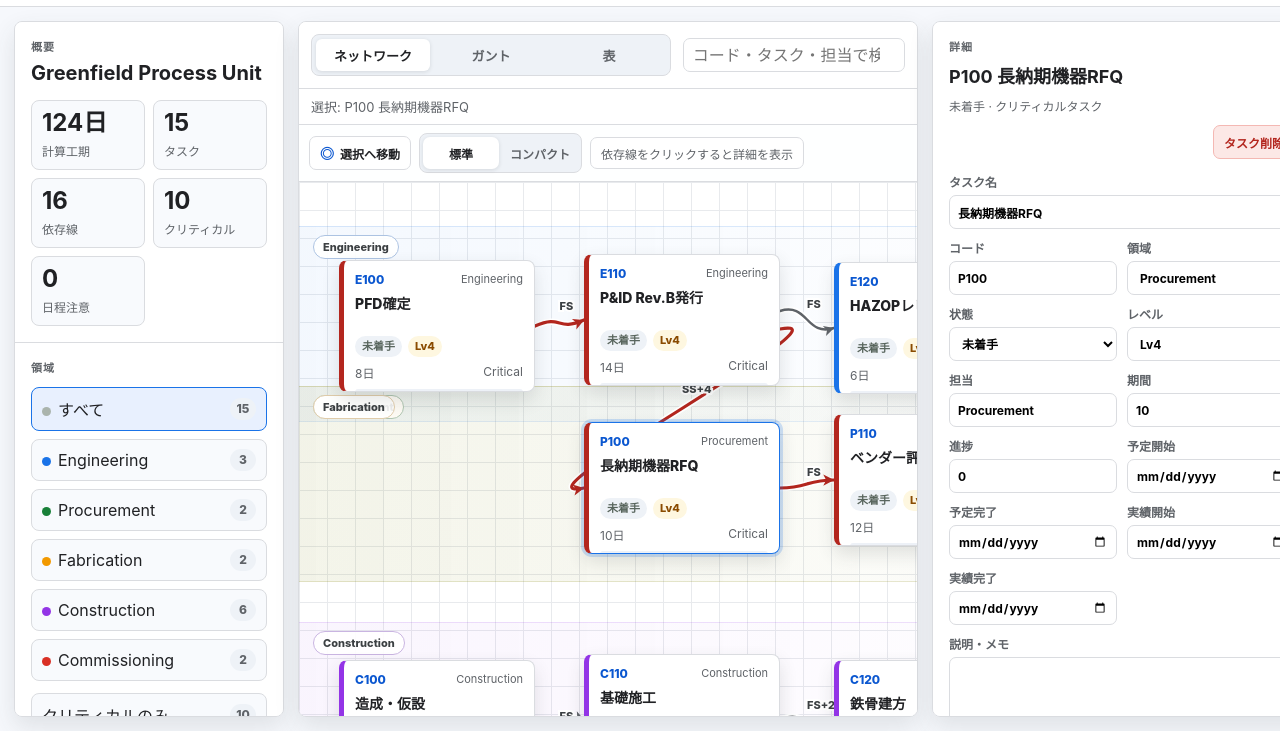
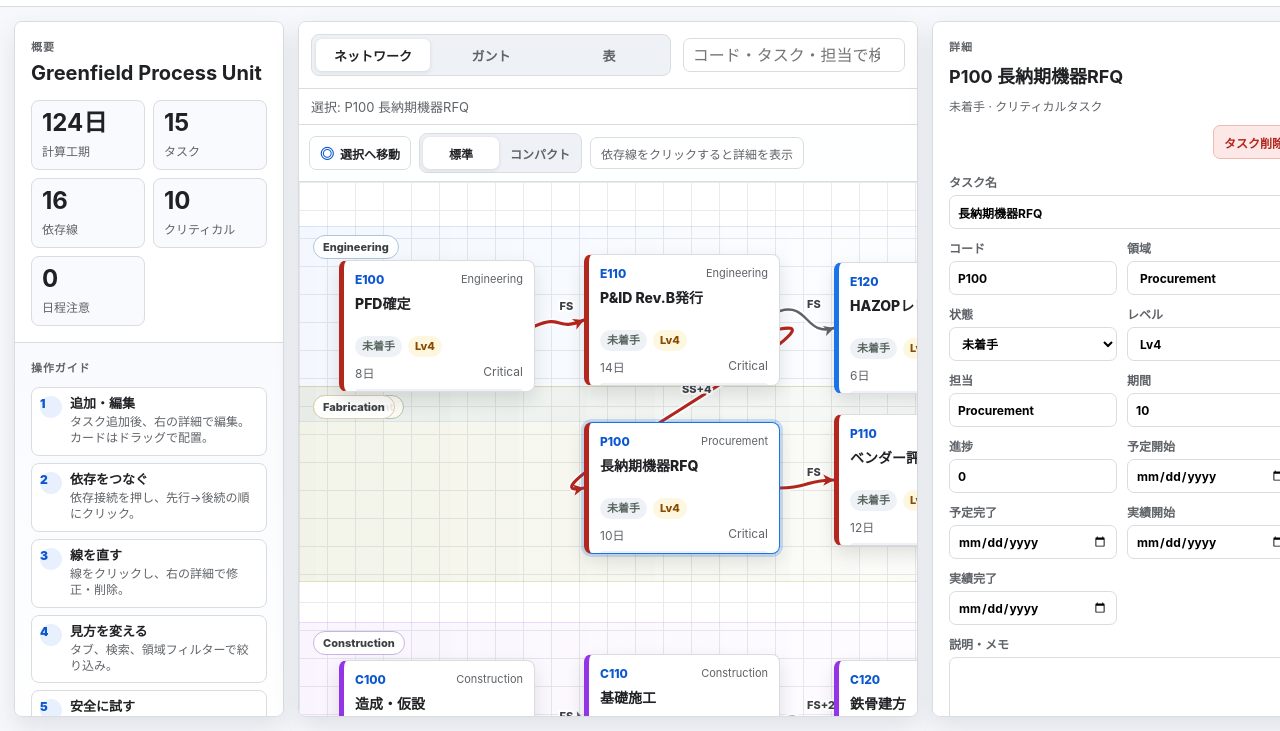
Before and after one commit to nomhck/e_relations, a website: page docs/index.html in a window 1280 px wide. Shown: the part 70-801 px from the top of the page. Drawn offline with Linux system fonts and the light colour scheme; no server answers.

Commit message:
Add in-app operation guide

```diff
--- a/docs/index.html
+++ b/docs/index.html
@@ -4,7 +4,7 @@
     <meta charset="utf-8">
     <meta name="viewport" content="width=device-width, initial-scale=1">
     <title>E Relations</title>
-    <link rel="stylesheet" href="./styles.css?v=9">
+    <link rel="stylesheet" href="./styles.css?v=10">
   </head>
   <body>
     <!-- 画面上部: ブランド名、主要操作、依存接続時の入力設定をまとめるヘッダーです。 -->
@@ -75,12 +75,53 @@
 
     <!-- 画面本体: 左の集計/フィルター、中央の作業ビュー、右の詳細編集で構成します。 -->
     <main class="layout">
-      <!-- 左サイドバー: 工程概要、領域フィルター、注目タスクを表示します。 -->
+      <!-- 左サイドバー: 工程概要、操作ガイド、領域フィルター、注目タスクを表示します。 -->
       <aside class="sidebar">
         <section>
           <div class="eyebrow">概要</div>
           <h2>Greenfield Process Unit</h2>
           <div class="metrics" id="metrics"></div>
+        </section>
+
+        <section class="guide-section">
+          <div class="eyebrow">操作ガイド</div>
+          <div class="guide-list">
+            <div class="guide-step">
+              <span class="guide-index">1</span>
+              <div>
+                <strong>追加・編集</strong>
+                <span>タスク追加後、右の詳細で編集。カードはドラッグで配置。</span>
+              </div>
+            </div>
+            <div class="guide-step">
+              <span class="guide-index">2</span>
+              <div>
+                <strong>依存をつなぐ</strong>
+                <span>依存接続を押し、先行→後続の順にクリック。</span>
+              </div>
+            </div>
+            <div class="guide-step">
+              <span class="guide-index">3</span>
+              <div>
+                <strong>線を直す</strong>
+                <span>線をクリックし、右の詳細で修正・削除。</span>
+              </div>
+            </div>
+            <div class="guide-step">
+              <span class="guide-index">4</span>
+              <div>
+                <strong>見方を変える</strong>
+                <span>タブ、検索、領域フィルターで絞り込み。</span>
+              </div>
+            </div>
+            <div class="guide-step">
+              <span class="guide-index">5</span>
+              <div>
+                <strong>安全に試す</strong>
+                <span>編集戻す/進む、JSON出力/取込で復旧。</span>
+              </div>
+            </div>
+          </div>
         </section>
 
         <section>
@@ -160,6 +201,6 @@
       <aside class="inspector" id="inspector"></aside>
     </main>
 
-    <script src="./app.js?v=9"></script>
+    <script src="./app.js?v=10"></script>
   </body>
 </html>
--- a/docs/styles.css
+++ b/docs/styles.css
@@ -260,10 +260,59 @@ button {
   font-size: 12px;
 }
 
-.focus-list {
+.focus-list,
+.guide-list {
   display: grid;
   gap: 8px;
   margin-top: 12px;
+}
+
+.guide-section {
+  background: linear-gradient(180deg, #f8fafd, #ffffff);
+}
+
+.guide-list {
+  gap: 7px;
+}
+
+.guide-step {
+  display: grid;
+  grid-template-columns: 22px minmax(0, 1fr);
+  gap: 8px;
+  align-items: start;
+  padding: 8px;
+  border: 1px solid var(--line);
+  border-radius: 8px;
+  background: #fff;
+}
+
+.guide-index {
+  width: 22px;
+  height: 22px;
+  display: inline-grid;
+  place-items: center;
+  border-radius: 999px;
+  background: #e8f0fe;
+  color: var(--teal-dark);
+  font-size: 12px;
+  font-weight: 900;
+}
+
+.guide-step strong,
+.guide-step span {
+  display: block;
+}
+
+.guide-step strong {
+  font-size: 13px;
+  line-height: 1.2;
+}
+
+.guide-step div > span {
+  margin-top: 3px;
+  color: var(--muted);
+  font-size: 12px;
+  line-height: 1.35;
 }
 
 .filters {
--- a/web/styles.css
+++ b/web/styles.css
@@ -260,10 +260,59 @@ button {
   font-size: 12px;
 }
 
-.focus-list {
+.focus-list,
+.guide-list {
   display: grid;
   gap: 8px;
   margin-top: 12px;
+}
+
+.guide-section {
+  background: linear-gradient(180deg, #f8fafd, #ffffff);
+}
+
+.guide-list {
+  gap: 7px;
+}
+
+.guide-step {
+  display: grid;
+  grid-template-columns: 22px minmax(0, 1fr);
+  gap: 8px;
+  align-items: start;
+  padding: 8px;
+  border: 1px solid var(--line);
+  border-radius: 8px;
+  background: #fff;
+}
+
+.guide-index {
+  width: 22px;
+  height: 22px;
+  display: inline-grid;
+  place-items: center;
+  border-radius: 999px;
+  background: #e8f0fe;
+  color: var(--teal-dark);
+  font-size: 12px;
+  font-weight: 900;
+}
+
+.guide-step strong,
+.guide-step span {
+  display: block;
+}
+
+.guide-step strong {
+  font-size: 13px;
+  line-height: 1.2;
+}
+
+.guide-step div > span {
+  margin-top: 3px;
+  color: var(--muted);
+  font-size: 12px;
+  line-height: 1.35;
 }
 
 .filters {
```
Also changed, not shown: docs/functional-requirements.md (+1 -0 lines), web/index.html (+44 -3 lines).
